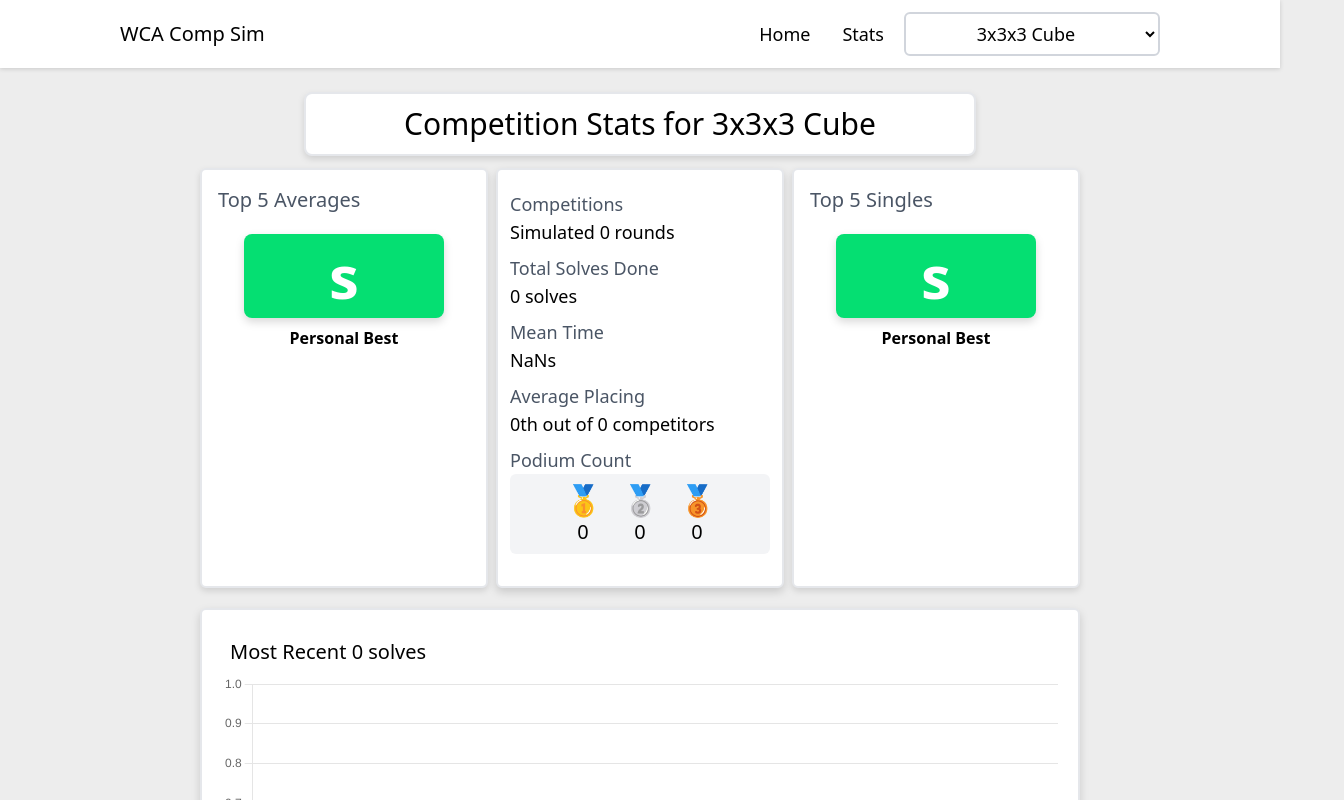
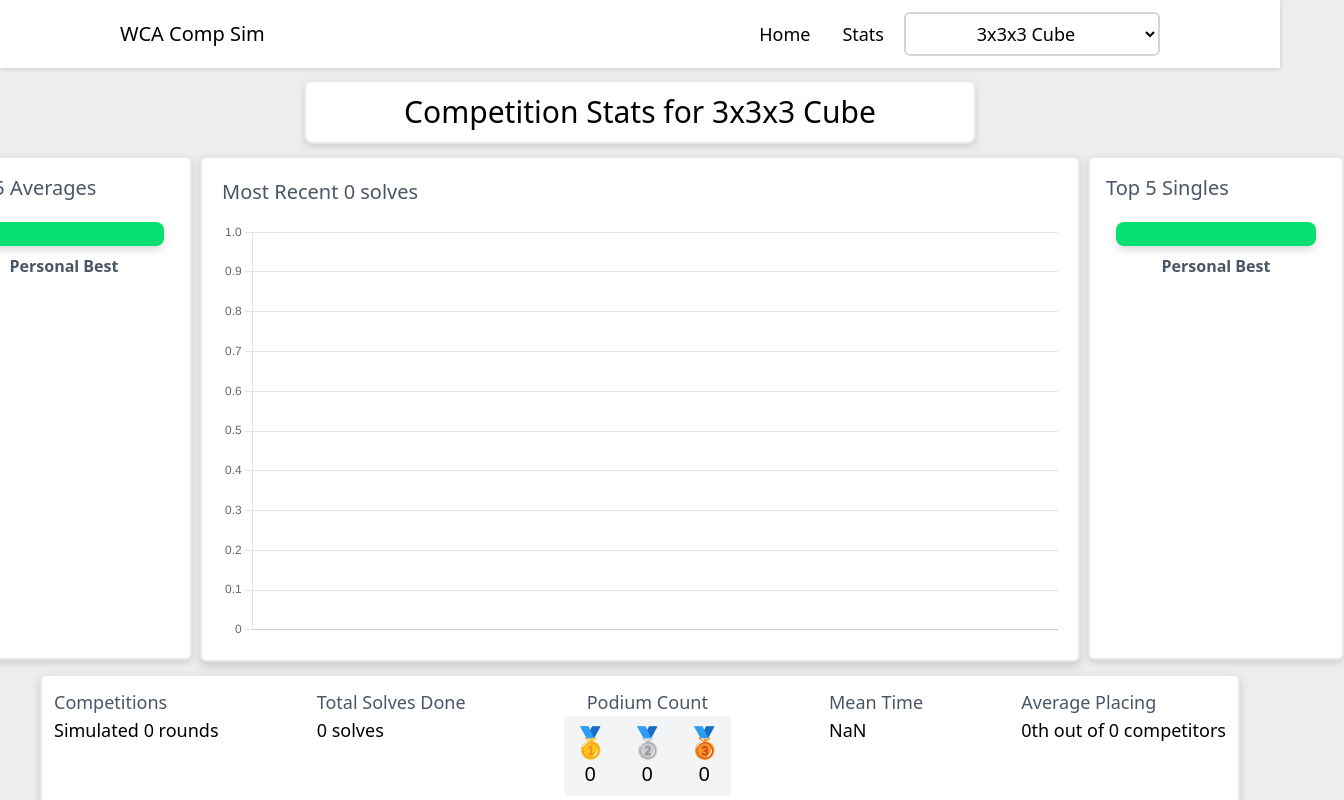
Before and after one commit to dwyaneramos/wca-comp-sim, a React (Vite) app: page / in a window 1280 px wide. Both pictures are taken after a click on the link "Stats". Shown: the top 800 px of the page, 1344 px wide, since content can reach past the window. Built offline with nearby package versions, Linux system fonts and the light colour scheme.

Commit message:
Reorganised the layout of the stats page along with having the formatTime function include a 's' at the end

```diff
--- a/src/components/sections/Stats.jsx
+++ b/src/components/sections/Stats.jsx
@@ -13,7 +13,7 @@ const SolvesLineGraph = (props) => {
 
   return (
     <div className="w-220 bg-white drop-shadow-lg h-full p-5 rounded-md border-2 border-gray-200">
-      <h1 className = "text-xl m-2">Most Recent {solvesToDisplay.length} solves</h1>
+      <h1 className = "text-xl mb-2 pb-2 text-gray-600">Most Recent {solvesToDisplay.length} solves</h1>
 
       <Line data = {{
         labels: solveNumsLabelsToDisplay,
@@ -83,18 +83,18 @@ export const Stats = (props) => {
   const eventStats = stats[event]
 
    return (
-    <section className="mt-15 p-5 flex items-center flex-col">
+    <section className="mt-12 p-5 flex items-center flex-col">
       <h1 className = "bg-white w-2xl p-3 m-3 border-gray-200
         drop-shadow-md border-2 text-center font-medium text-3xl rounded-lg">
         Competition Stats for {eventNameLookup[event]}</h1>
-      <div className="flex flex-col gap-5 justify-center items-center place-content-around">
+      <div className="flex gap-3 flex-col items-center justify-center">
 
-        <div className = "flex flex-row gap-2">
+        <div className="flex flex-row gap-2">
           <TopResultsSection type = {"Averages"} topTimes = {eventStats.bestAvgs}/>
-          <CompStats eventStats = {eventStats} event = {event} times = {eventStats.solves}/>
+          <SolvesLineGraph eventStats ={eventStats}/>
           <TopResultsSection type = {"Singles"} topTimes = {eventStats.bestTimes}/>
         </div>
-        <SolvesLineGraph eventStats ={eventStats}/>
+        <CompStats eventStats = {eventStats} event = {event} times = {eventStats.solves}/>
       </div>
 
     </section>
@@ -108,30 +108,18 @@ const CompStats = ({eventStats, event, times}) => {
   const mean = times.reduce((acc, curr) => acc + curr, 0) / times.length
   console.log(mean)
   return (
-    <div className = "text-lg bg-white drop-shadow-lg w-2xs h-105 rounded-md p-3 border-2 border-gray-200">
-      <div className = "my-2">
+    <div className = " flex flex-row text-lg w-300 place-content-between bg-white drop-shadow-lg  rounded-md p-3 border-2 border-gray-200">
+      <div className = "">
         <h2 className = "text-gray-600">Competitions</h2>
         <p>Simulated {eventStats.numRoundsDone} rounds</p>
       </div>
 
-      <div className = "my-2">
+      <div className = "">
         <h2 className = "text-gray-600">Total Solves Done</h2>
         <p>{eventStats.solves.length} solves</p>
       </div>
 
-      <div className = "my-2">
-      <h2 className = "text-gray-600">Mean Time</h2>
-      <p>{formatTime(mean)}s</p>
-      </div>
-
-      <div className = "my-2">
-      <h2 className = "text-gray-600">Average Placing</h2>
-      <p>{roundedAvgPlacing}{genSuffix(roundedAvgPlacing)} out of {roundedAvgCompetitors} competitors</p>
-      </div>
-
-
-
-
+      <div className = "flex flex-col items-center">
         <h2 className = "text-gray-600">Podium Count</h2>
         <div className = "flex flex-row bg-gray-100 gap-5 p-2 items-center justify-center rounded-md">
           <div className = "flex flex-col items-center ">
@@ -151,6 +139,21 @@ const CompStats = ({eventStats, event, times}) => {
 
         </div>
 
+      </div>
+
+      <div className = "">
+        <h2 className = "text-gray-600">Mean Time</h2>
+        <p>{formatTime(mean)}</p>
+      </div>
+
+      <div className = "">
+        <h2 className = "text-gray-600">Average Placing</h2>
+        <p>{roundedAvgPlacing}{genSuffix(roundedAvgPlacing)} out of {roundedAvgCompetitors} competitors</p>
+      </div>
+
+
+
+
 
     </div>
   )
@@ -158,13 +161,13 @@ const CompStats = ({eventStats, event, times}) => {
 
 const TopResultsSection = ({type, topTimes}) => {
   return (
-    <div className = "white p-2 rounded-md w-2xs h-105 drop-shadow-md border-2 border-gray-200 bg-white">
+    <div className = "white p-2 rounded-md w-3xs h-126 drop-shadow-md border-2 border-gray-200 bg-white">
       <h1 className = "text-xl mb-5 font-medium text-gray-600 pl-2 pt-2">Top 5 {type}</h1>
 
       <div className = "flex flex-col items-center gap-2">
         <h2 className = "bg-green-400 drop-shadow-lg py-3 w-50 text-center rounded-lg text-white font-semibold text-6xl">
-          {formatTime(topTimes[0])}s</h2>
-          <h3 className = "font-semibold mb-4">Personal Best</h3>
+          {formatTime(topTimes[0])}</h2>
+          <h3 className = "font-semibold mb-4 text-gray-600 ">Personal Best</h3>
         {(topTimes.slice(1, 5)).map((time, idx) => {
           return (
             <div key = {idx} className = "flex place-content-between
@@ -174,7 +177,7 @@ const TopResultsSection = ({type, topTimes}) => {
               </span>
 
               <span className = "">
-                {formatTime(time)}s
+                {formatTime(time)}
               </span>
             </div>
           )
--- a/src/components/utils/helper.js
+++ b/src/components/utils/helper.js
@@ -73,9 +73,9 @@ export const formatTime = (time) => {
   if (time == DNF) {
     time = "DNF";
   } else if (time > 60) {
-    time = convertToMMSS(time)
+    time = convertToMMSS(time) + "s"
   } else {
-    time = time.toFixed(2)
+    time = time.toFixed(2) + "s"
   }
   return time
 
```
Lines whose indentation alone changed are shown as unchanged.
